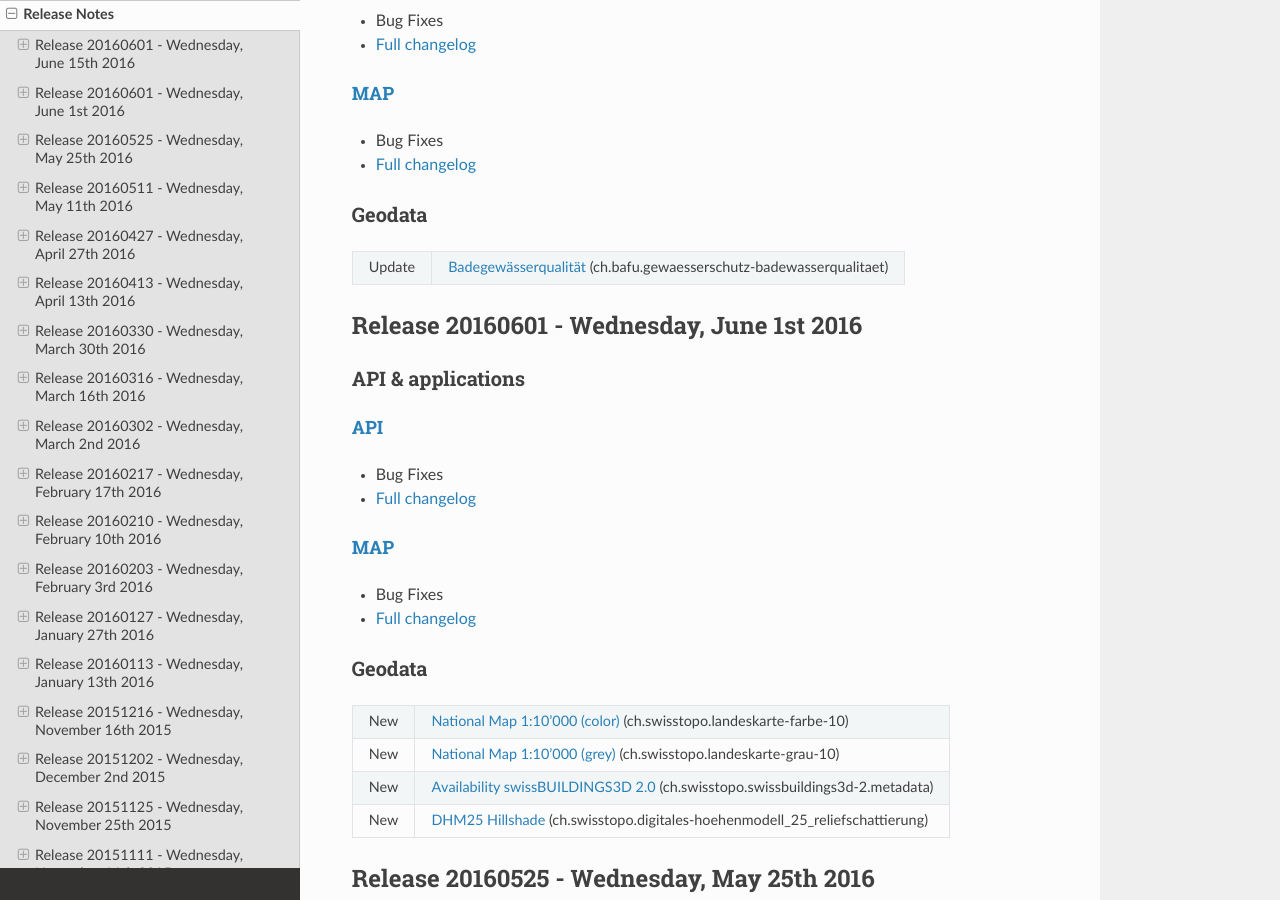
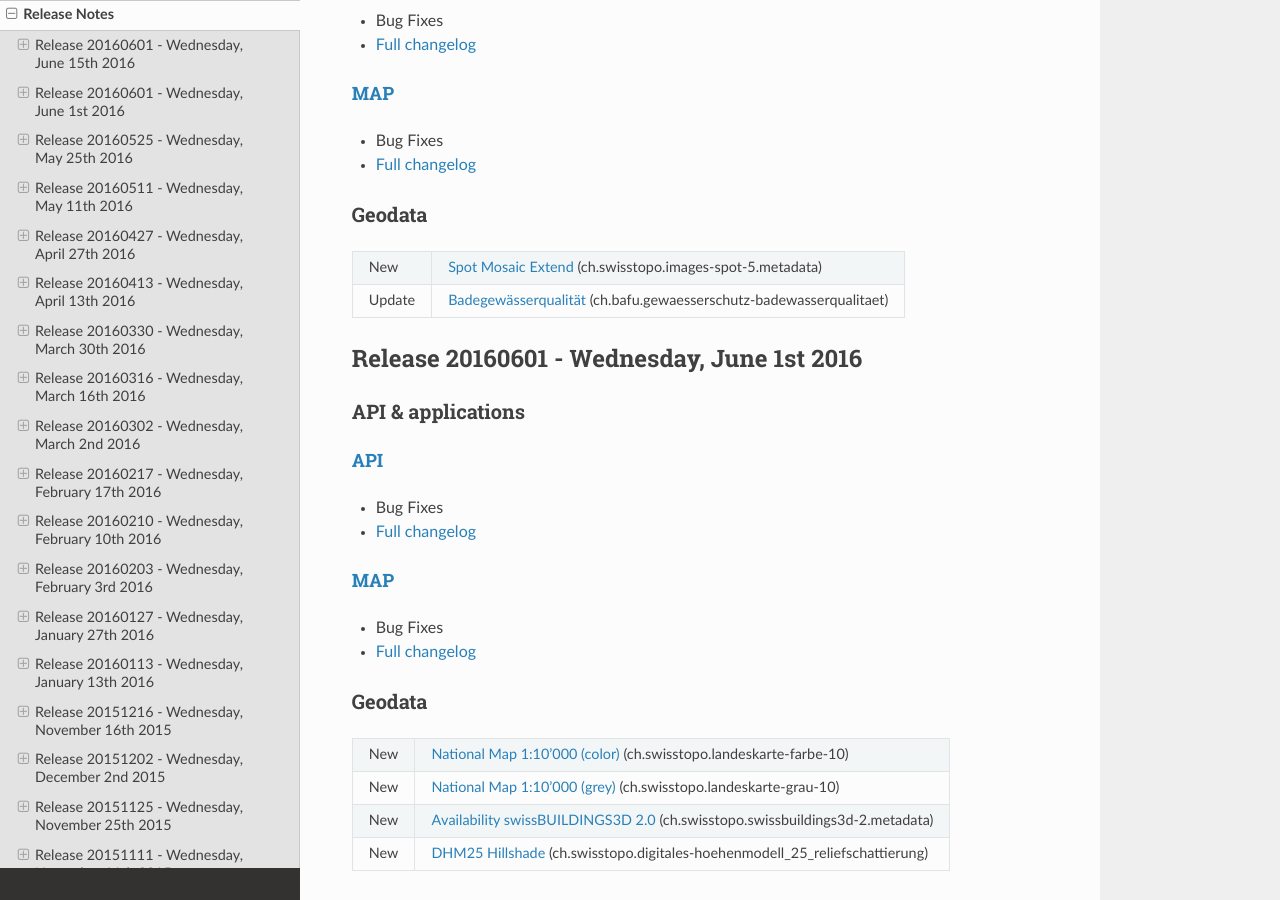
Before and after one commit to swisstopo-test/doc-chsdi3, a Sphinx documentation site: the page built from source/releasenotes/index.rst, in a window 1280 px wide and 900 px high, scrolled down 353 px. Built offline with Sphinx 7.4.7 and the Read the Docs theme 2.0.0, drawn with Linux system fonts in a browser that asks for light colours.

Commit message:
add spot mosaic to release notes

```diff
--- a/source/releasenotes/index.rst
+++ b/source/releasenotes/index.rst
@@ -37,6 +37,8 @@ API & applications
 
 Geodata
 *******
++--------+------------------------------------------------------------------------------------------------------------------------------------------------------------------------+
+|  New   | `Spot Mosaic Extend <//map.geo.admin.ch/?layers=ch.swisstopo.images-spot-5.metadata>`__ (ch.swisstopo.images-spot-5.metadata)                                          |
 +--------+------------------------------------------------------------------------------------------------------------------------------------------------------------------------+
 | Update | `Badegewässerqualität <//map.geo.admin.ch/?layers=ch.bafu.gewaesserschutz-badewasserqualitaet>`__ (ch.bafu.gewaesserschutz-badewasserqualitaet)                        |
 +--------+------------------------------------------------------------------------------------------------------------------------------------------------------------------------+
```
